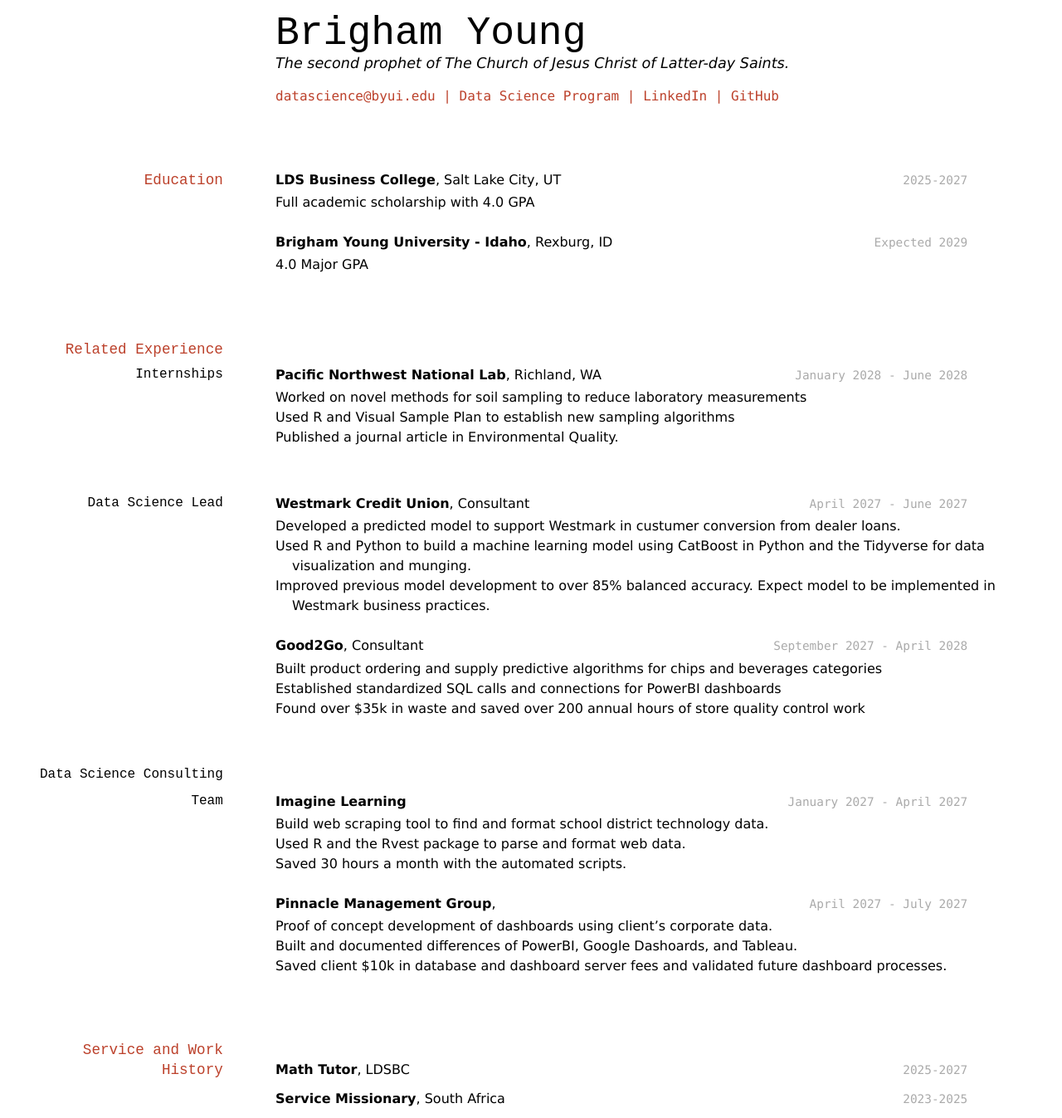
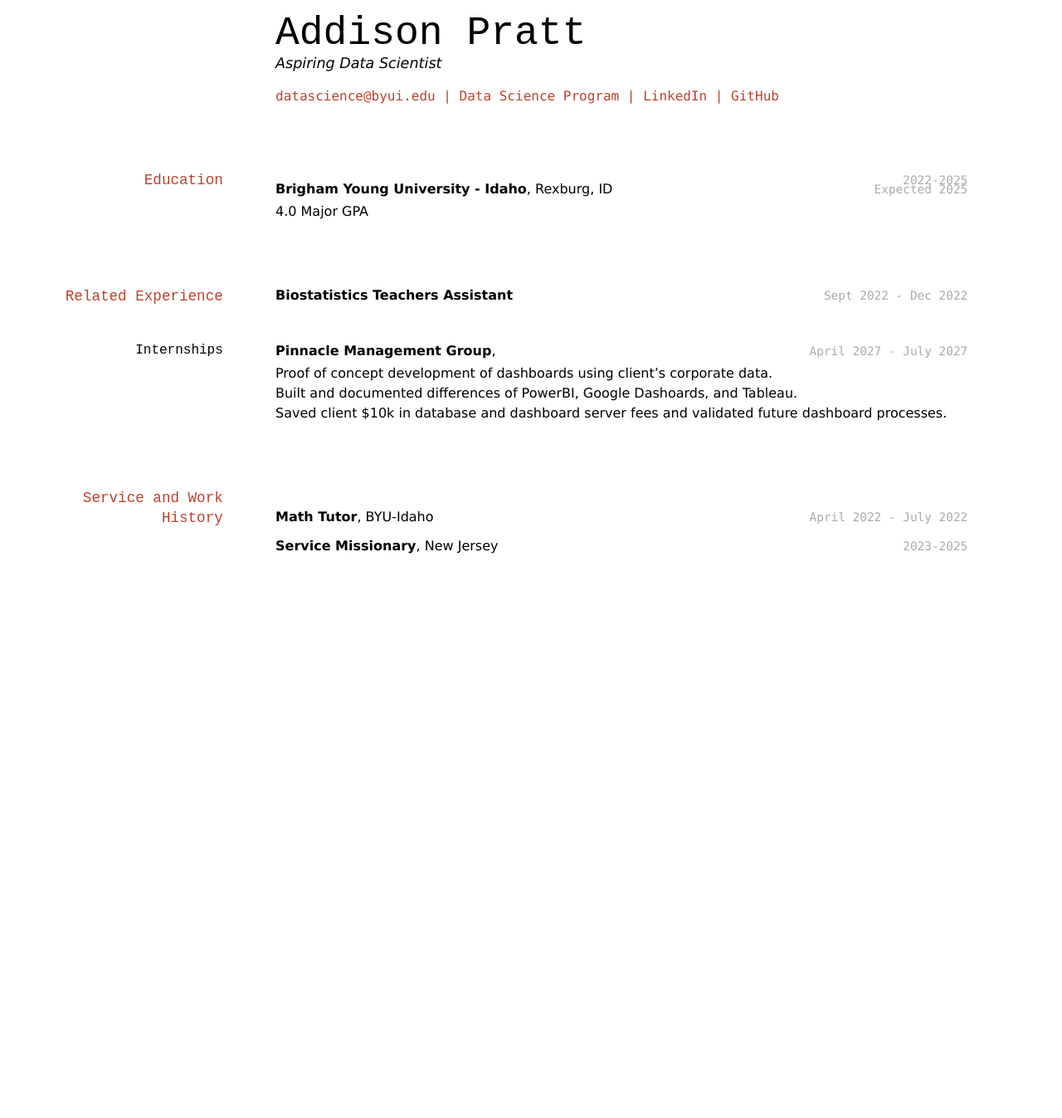
Before and after one commit to AddisonJPratt/ajpratt_resume, a Jekyll site: the page built from docs/index.md, in a window 1280 px wide. Shown: the whole page at 83% size. Built offline with Jekyll 4.4.1, drawn with Linux system fonts in a browser that asks for light colours; after the commit the page ends 900 px from its top, so only the background shows below that.

Commit message:
Update index.md

```diff
--- a/docs/index.md
+++ b/docs/index.md
@@ -1,9 +1,9 @@
 ---
 layout: cv
-title: Brigham Young's Resume
+title: Addison's Pratt Resume
 ---
-# Brigham Young
-The second prophet of The Church of Jesus Christ of Latter-day Saints.
+# Addison Pratt
+Aspiring Data Scientist
 
 <div id="webaddress">
 <a href="datascience@byui.edu">datascience@byui.edu</a>
@@ -16,12 +16,9 @@ The second prophet of The Church of Jesus Christ of Latter-day Saints.
 
 ## Education
 
-`2025-2027`
-__LDS Business College__, Salt Lake City, UT
+`2022-2025`
 
-- Full academic scholarship with 4.0 GPA
-
-`Expected 2029`
+`Expected 2025`
 __Brigham Young University - Idaho__, Rexburg, ID
 
 - 4.0 Major GPA
@@ -29,39 +26,11 @@ __Brigham Young University - Idaho__, Rexburg, ID
 
 ## Related Experience
 
+`Sept 2022 - Dec 2022`
+__Biostatistics Teachers Assistant__
+
 ### Internships
 
-`January 2028 - June 2028`
-__Pacific Northwest National Lab__, Richland, WA
-
-- Worked on novel methods for soil sampling to reduce laboratory measurements
-- Used R and Visual Sample Plan to establish new sampling algorithms
-- Published a journal article in Environmental Quality.
-
-### Data Science Lead
-
-`April 2027 - June 2027`
-__Westmark Credit Union__, Consultant
-
-- Developed a predicted model to support Westmark in custumer conversion from dealer loans.
-- Used R and Python to build a machine learning model using CatBoost in Python and the Tidyverse for data visualization and munging.
-- Improved previous model development to over 85% balanced accuracy. Expect model to be implemented in Westmark business practices.
-
-`September 2027 - April 2028`
-__Good2Go__, Consultant
-
-- Built product ordering and supply predictive algorithms for chips and beverages categories
-- Established standardized SQL calls and connections for PowerBI dashboards
-- Found over $35k in waste and saved over 200 annual hours of store quality control work
-
-### Data Science Consulting Team
-
-`January 2027 - April 2027`
-__Imagine Learning__
-
-- Build web scraping tool to find and format school district technology data.
-- Used R and the Rvest package to parse and format web data.
-- Saved 30 hours a month with the automated scripts.
 
 `April 2027 - July 2027`
 __Pinnacle Management Group__,
@@ -73,12 +42,12 @@ __Pinnacle Management Group__,
 
 ## Service and Work History
 
-`2025-2027`
-__Math Tutor__, LDSBC
+`April 2022 - July 2022`
+__Math Tutor__, BYU-Idaho
 
 
 `2023-2025`
-__Service Missionary__, South Africa
+__Service Missionary__, New Jersey
 
 
 
```
